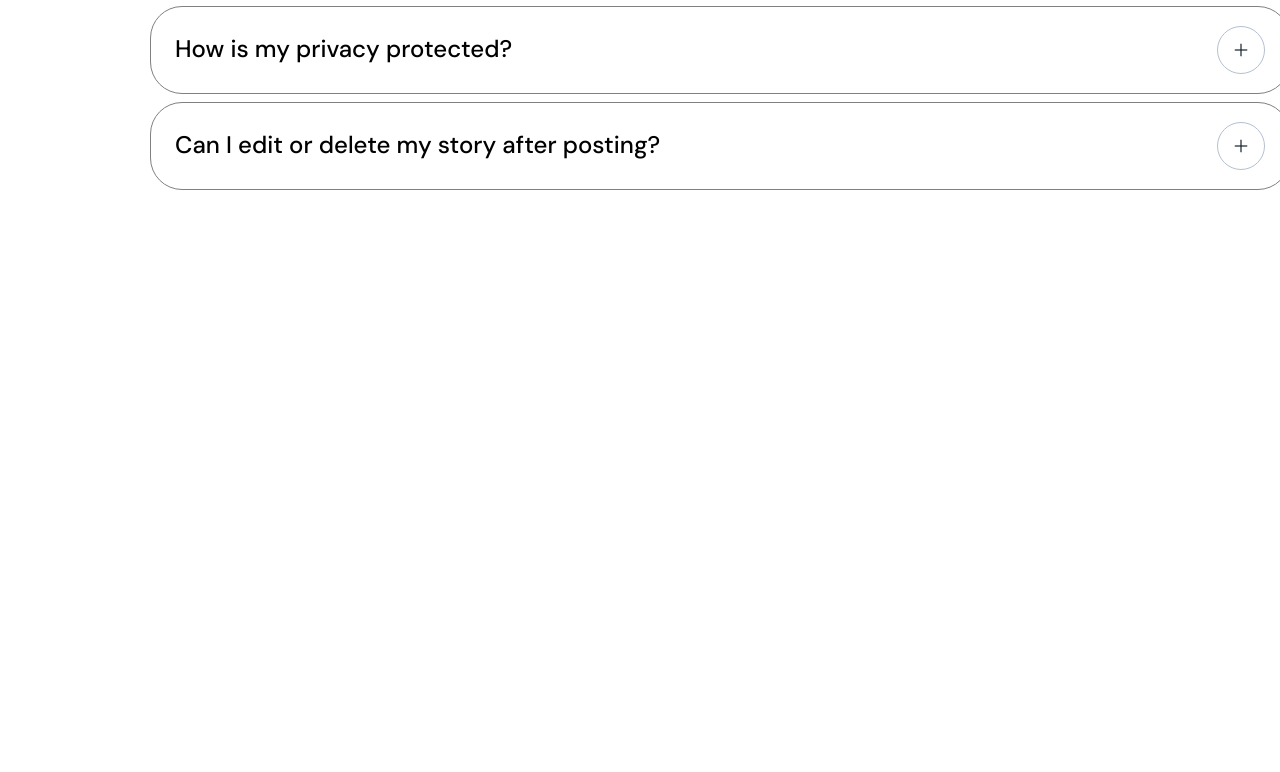
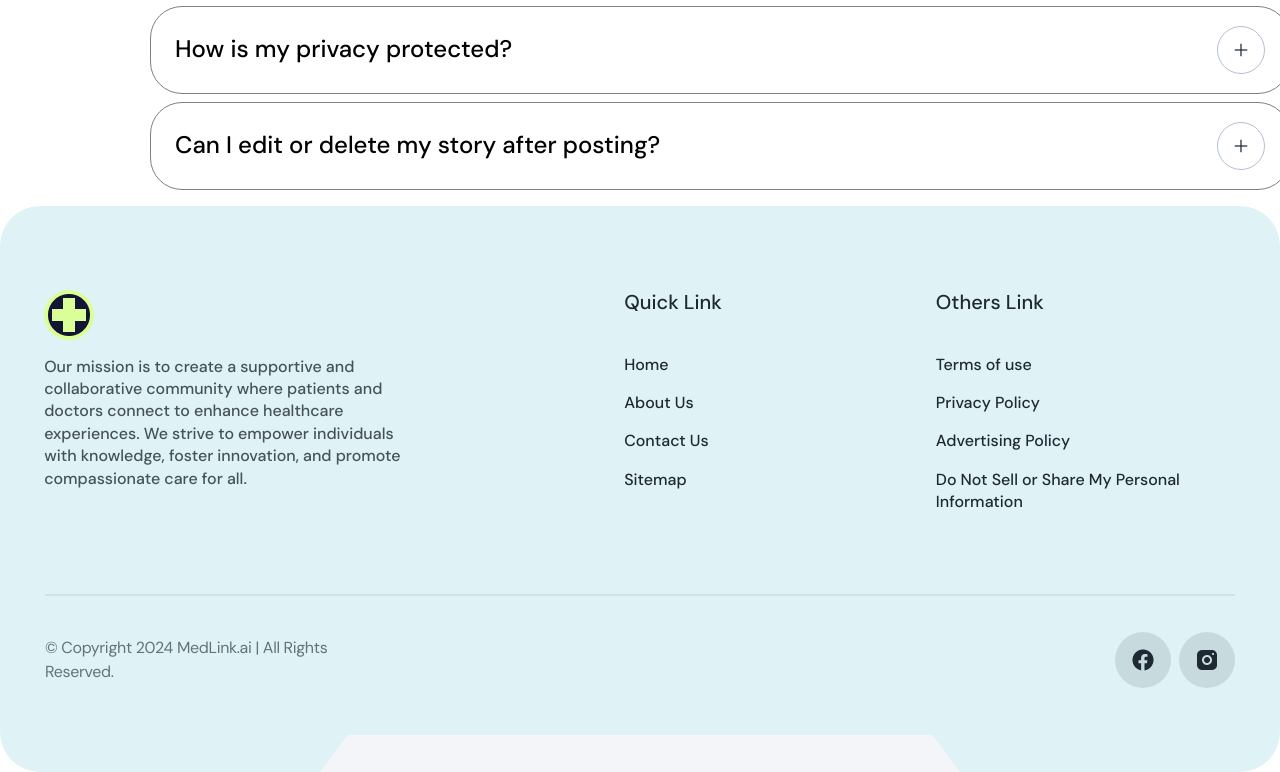
Before and after one commit to DavChaxalyan/Medlink, a Vue app: page / in a window 1280 px wide. Shown: the part 4955-5727 px from the top of the page. Before the commit the page ends 5145 px from the top, so only its background shows below. Built offline with nearby package versions, Linux system fonts and the light colour scheme; the HTML template or start-up script is replaced by a standard one.

Commit message:
create Footer

```diff
--- a/src/App.vue
+++ b/src/App.vue
@@ -9,6 +9,7 @@ import connectPeers from "./assets/images/connect-with-peers.png"
 import attendEvents from "./assets/images/attend-events.png"
 import SliderItem01 from './components/sliders/01_slider/SliderItem01.vue';
 import Slider01 from './components/sliders/01_slider/Slider01.vue';
+import Footer from './components/Footer/Footer.vue';
 
 const slides = [
     { image: connectPeers, title: 'Attend Events', description: 'Participate in our engaging webinars and events to stay informed about the latest developments in healthcare.' },
@@ -33,6 +34,7 @@ const slides = [
     <CaseStudies />
     <VideoShowcase />
     <FAQs />
+    <Footer />
 </template>
 
 <style scoped></style>
--- /dev/null
+++ b/src/components/Footer/Footer.vue
@@ -0,0 +1,56 @@
+<template>
+    <div class="max-w-[1408px] h-[566px] rounded-[40px] bg-[#DFF3F6] relative flex items-center justify-center mt-[16px]">
+        <div class="absolute bottom-0 left-1/2 transform -translate-x-1/2">
+            <img src="../../assets/images/clip-path-community.png" alt="">
+        </div>
+        <div class="flex flex-col gap-[80px] items-center justify-center">
+            <div class="flex gap-[214px]">
+                <div class="max-w-[366px] h-[198px] flex flex-col gap-[16px]">
+                    <img class="w-[50px] h-[50px]" src="../../assets/images/medlink-logo.png" alt="" />
+                    <p class="font-dm-sans text-[16px] font-medium leading-[22.4px] text-left text-[#1F2933CC]">Our
+                        mission is to create a supportive and collaborative community where patients and doctors connect
+                        to enhance healthcare experiences. We strive to empower individuals with knowledge, foster
+                        innovation, and promote compassionate care for all.</p>
+                </div>
+                <div class="flex flex-col gap-[40px]">
+                    <p class="font-dm-sans text-[20px] font-medium leading-[24px] text-left text-[#1F2933]">Quick Link</p>
+                    <div class="flex flex-col gap-[16px]">
+                        <p class="font-dm-sans text-[16px] font-medium leading-[22.4px] text-left text-[#1F2933]">Home</p>
+                        <p class="font-dm-sans text-[16px] font-medium leading-[22.4px] text-left text-[#1F2933]">About Us</p>
+                        <p class="font-dm-sans text-[16px] font-medium leading-[22.4px] text-left text-[#1F2933]">Contact Us</p>
+                        <p class="font-dm-sans text-[16px] font-medium leading-[22.4px] text-left text-[#1F2933]">Sitemap</p>
+                    </div>
+                </div>
+                <div class="flex flex-col gap-[40px]">
+                    <p class="font-dm-sans text-[20px] font-medium leading-[24px] text-left text-[#1F2933]">Others Link</p>
+                    <div class="flex flex-col gap-[16px]">
+                        <p class="font-dm-sans text-[16px] font-medium leading-[22.4px] text-left text-[#1F2933]">Terms of use</p>
+                        <p class="font-dm-sans text-[16px] font-medium leading-[22.4px] text-left text-[#1F2933]">Privacy Policy</p>
+                        <p class="font-dm-sans text-[16px] font-medium leading-[22.4px] text-left text-[#1F2933]">Advertising Policy</p>
+                        <p class="w-[300px] font-dm-sans text-[16px] font-medium leading-[22.4px] text-left text-[#1F2933]">Do Not Sell or Share My Personal Information</p>
+                    </div>
+                </div>
+            </div>
+            <div class="max-w-[1190px] w-[100%] h-[94px] flex items-end border-t-2 border-solid border-[#1F293314]">
+                <div class="w-[100%] flex justify-between items-center">
+                    <div class="max-w-[336px]">
+                        <p class="font-dm-sans text-[16px] font-normal leading-[24px] tracking-[-0.02em] text-left text-[#1F2933A3]">© Copyright 2024 MedLink.ai | All Rights Reserved.</p>
+                    </div>
+                    <div class="flex gap-[8px]">
+                        <div class="w-[56px] h-[56px] rounded-[100px] bg-[#1F29331F] flex items-center justify-center">
+                            <img src="../../assets/images/Facebook.png" alt="Facebook">
+                        </div>
+                        <div class="w-[56px] h-[56px] rounded-[100px] bg-[#1F29331F] flex items-center justify-center">
+                            <img src="../../assets/images/Instagram.png" alt="Instagram">
+                        </div>
+                    </div>
+                </div>
+            </div>
+        </div>
+    </div>
+</template>
+
+<script setup>
+</script>
+
+<style scoped></style>
```
Also changed, not shown: src/assets/images/Facebook.png (added), src/assets/images/Instagram.png (added).
